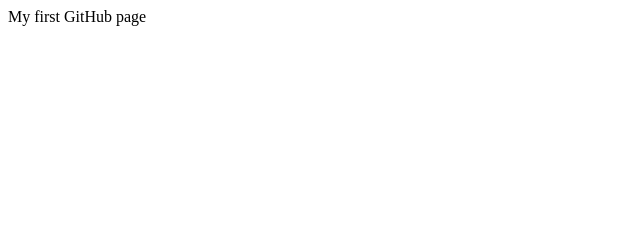
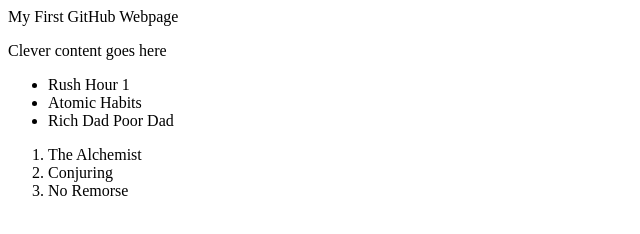
Before and after one commit to Cloud-alexander/github-page, a plain HTML site: page index.html in a window 1280 px wide. Shown: the whole page, without its empty margins (0-640 px from the left). Drawn offline with Linux system fonts and the light colour scheme.

Commit message:
Update index.html

```diff
--- a/index.html
+++ b/index.html
@@ -1 +1,29 @@
-<hi>My first GitHub page</hi>
+<!DOCTYPE html>
+<html lang="eng">
+
+<head>
+  <meta charset="utf-8">
+  <meta name="viewport" content="width=device-width">
+  <title>My First GitHUb Webpage</title>
+  <link href="style.css" rel="stylesheet" type="text/css">
+</head>
+
+<body>
+  </hi>My First GitHub Webpage</hi>
+  <p>Clever content goes here</p>
+  <div>
+    <ul>
+      <li>Rush Hour 1</li>
+      <li>Atomic Habits</li>
+      <li>Rich Dad Poor Dad</li>
+    </ul>
+    <ol>
+      <li>The Alchemist</li>
+      <li>Conjuring</li>
+      <li>No Remorse</li>
+    </ol>
+  </div>
+  <script src="script.js"></script>
+</body>
+
+</html>
```
